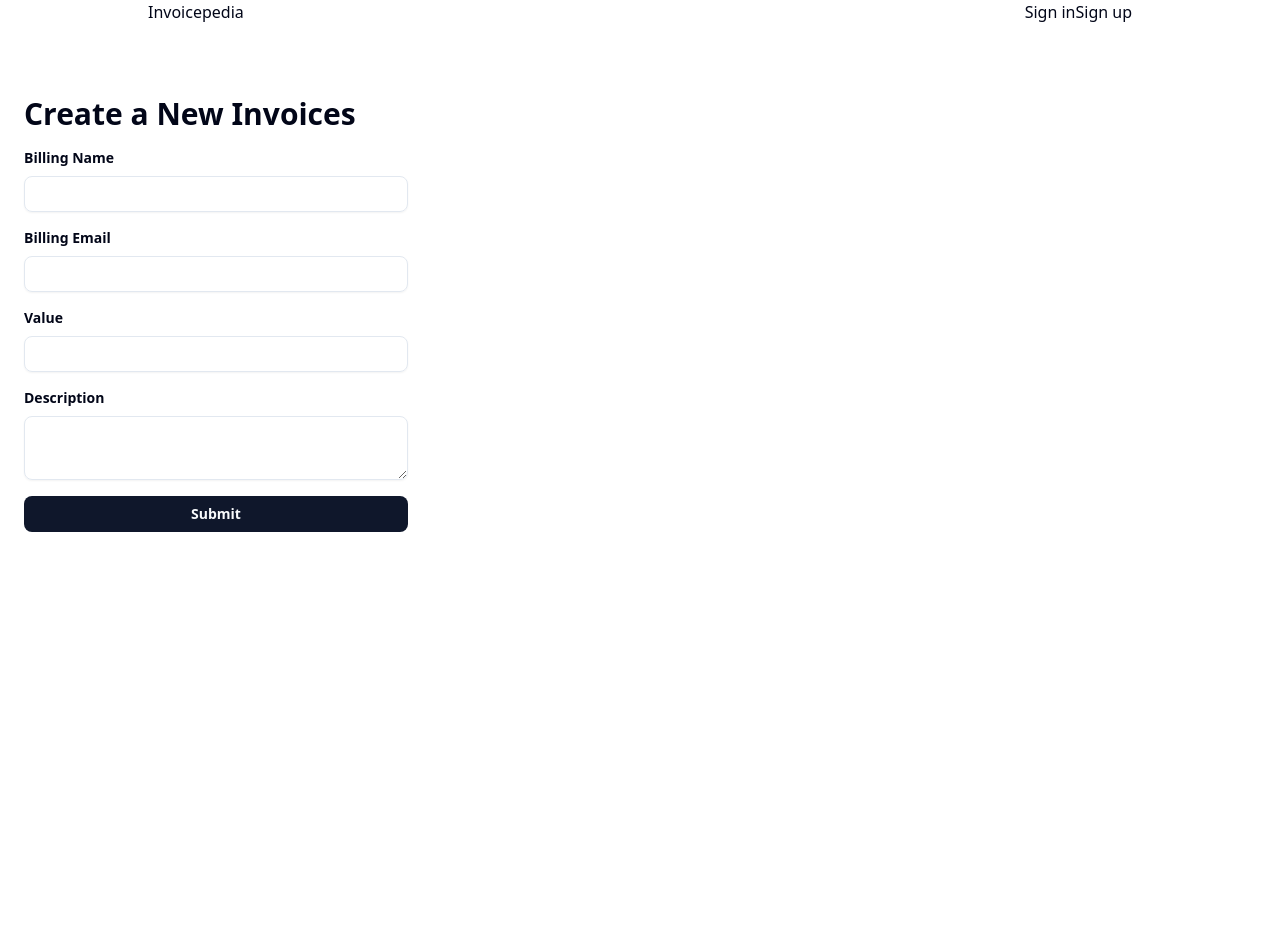
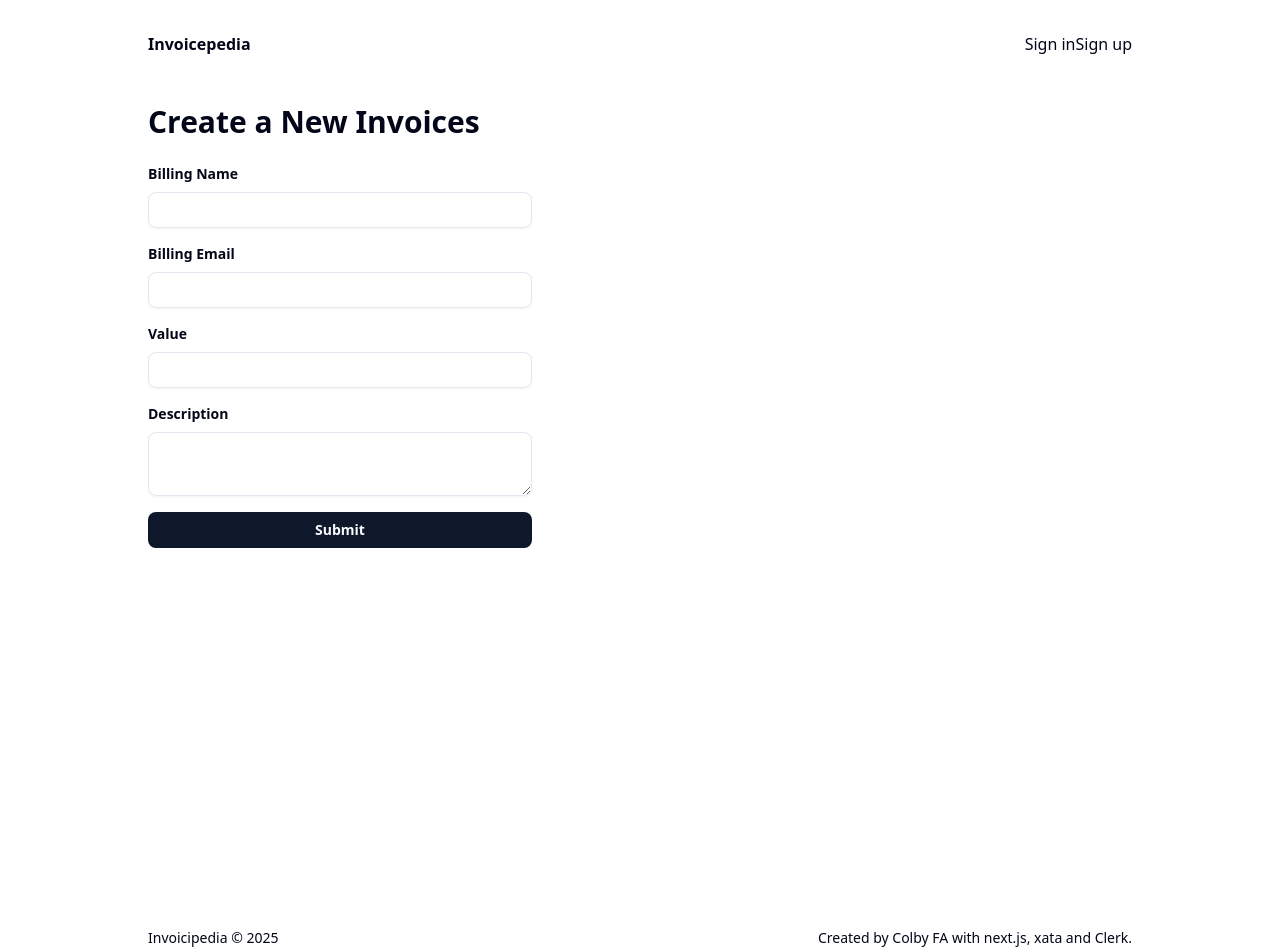
Before and after one commit to nkolonzilucky/my-invoicing-app, a Next.js app: page /invoices/new in a window 1280 px wide. Shown: the top 952 px of the page. Before the commit the page ends 824 px from the top, so only its background shows below. Built offline with nearby package versions, Linux system fonts and the light colour scheme; no server answers.

Commit message:
Added a footer

```diff
--- a/app/dashboard/page.tsx
+++ b/app/dashboard/page.tsx
@@ -20,10 +20,10 @@ import Container from '@/components/Container';
 export default async function Dashboard() {
     const result = await db.select().from(Invoices)
     return (
-        <main className="pt-6 h-screen">
+        <main className="h-screen">
             <Container>
                 <div className="flex justify-between">
-                    <h1 className="text-3xl font-bold">Invoices</h1>
+                    <h1 className="text-3xl font-bold mb-6">Invoices</h1>
                     <p>
                         <Link href={"/invoices/new"}>
                             <Button className='inline-flex gap-2' variant={"ghost"}>
--- a/app/invoices/new/page.tsx
+++ b/app/invoices/new/page.tsx
@@ -6,6 +6,7 @@ import SubmitButton from "@/components/SubmitButton";
 import  Form  from 'next/form';
 import { createAction } from '@/app/actions';
 import { startTransition, SyntheticEvent, useState } from "react";
+import Container from "@/components/Container";
 
 export default function Dashboard() {
     // const result = await db.execute(sql`SELECT current_database()`);
@@ -31,9 +32,10 @@ export default function Dashboard() {
     }
 
     return (
-        <main className="pt-18 pl-6 flex flex-col gap-6 h-screen">
+        <main className="h-screen">
+            <Container>
                 <div className="flex flex-col justify-between">
-                <h1 className="text-3xl font-bold mb-4">Create a New Invoices</h1>
+                    <h1 className="text-3xl font-bold mb-6">Create a New Invoices</h1>
                     {/* {JSON.stringify(result)} */}
                     <Form action={createAction}
                     onSubmit={handleOnSubmit} className="grid gap-4 max-w-sm">
@@ -60,6 +62,7 @@ export default function Dashboard() {
                         </div>
                     </Form>
                 </div>
+            </Container>
         </main>
     );
 }
--- a/app/layout.tsx
+++ b/app/layout.tsx
@@ -3,6 +3,7 @@ import { Geist, Geist_Mono } from "next/font/google";
 import {ClerkProvider} from '@clerk/nextjs'
 import "./globals.css";
 import Header from "@/components/Header";
+import Footer from "@/components/Footer";
 
 const geistSans = Geist({
   variable: "--font-geist-sans",
@@ -30,8 +31,9 @@ export default function RootLayout({
         <body
           className={`${geistSans.variable} ${geistMono.variable} antialiased`}
           >
-            <Header />
+          <Header />
           {children}
+          <Footer />
         </body>
       </html>
     </ClerkProvider>
--- /dev/null
+++ b/components/Footer.tsx
@@ -0,0 +1,20 @@
+
+import Container from './Container';
+import Link from 'next/link';
+
+
+ const Footer = () => {
+    return (
+        <footer className='mt-6 mb-8'>
+            <Container className='flex justify-between'>
+               <p className='text-sm'>Invoicipedia &copy; {new Date().getFullYear()}</p>
+               <p className='text-sm'>
+                Created by Colby FA with next.js, xata and Clerk.
+
+               </p>
+            </Container>
+        </footer>
+    )
+}
+
+export default Footer;
--- a/components/Header.tsx
+++ b/components/Header.tsx
@@ -6,13 +6,19 @@ import {
     UserButton,
   } from '@clerk/nextjs'
 import Container from './Container';
+import Link from 'next/link';
+
 
  const Header = () => {
     return (
-        <header>
+        <header className='mt-8 mb-12'>
             <Container>
                 <div className='flex justify-between items-center gap-4'>
-                    <p>Invoicepedia</p>
+                    <p className='font-bold'>
+                        <Link href={'/dashboard'}>
+                        Invoicepedia
+                        </Link>
+                    </p>
                     <div>
                         <SignedOut>
                             <SignInButton />
--- a/middleware.ts
+++ b/middleware.ts
@@ -3,6 +3,7 @@ import { clerkMiddleware, createRouteMatcher } from "@clerk/nextjs/server";
 const isPublic = createRouteMatcher([
     '/',
     '/dashboard',
+    '/invoices/:id',
 
 ])
 // const isProtected = createRouteMatcher([
```
Lines whose indentation alone changed are shown as unchanged.
